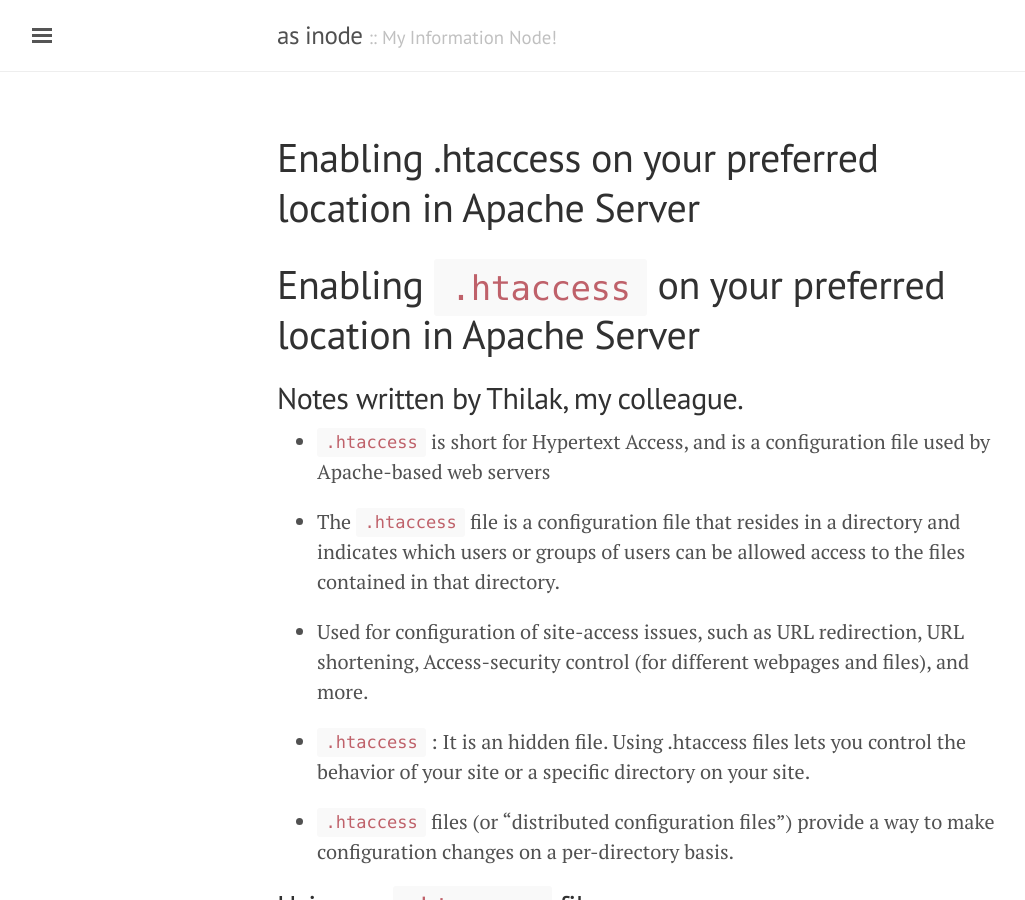
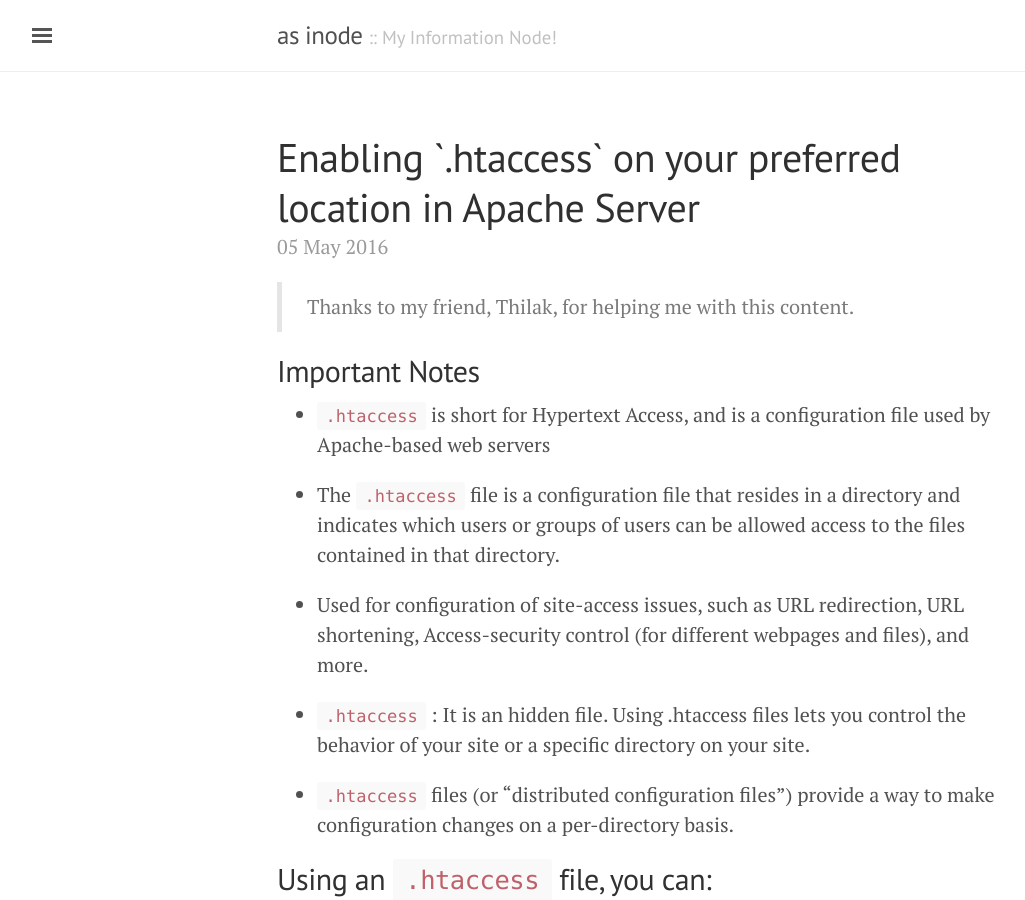
Before and after one commit to SurAnand/suranand.github.io, a Jekyll site: the page built from _posts/2016-05-05-htaccess.md, in a window 1280 px wide and 900 px high. Shown: the whole window, without its empty margins (3-1028 px from the left). Built offline with Jekyll 4.4.1, drawn with Linux system fonts in a browser that asks for light colours; our own code applies the rules of GitHub Pages for plain Markdown files; comment, search, counter and statistics services are not loaded; some of the changed text lies outside the part shown.

Commit message:
pushing some old 2016 posts into live and deleted some trash posts

```diff
--- a/drafts/2016-05-05-htaccess.md
+++ b/_posts/2016-05-05-htaccess.md
@@ -1,6 +1,12 @@
-# Enabling `.htaccess` on your preferred location in Apache Server
+---
+layout: post
+title: Enabling `.htaccess` on your preferred location in Apache Server
+comments: true
+---
 
-## Notes written by Thilak, my colleague.
+> Thanks to my friend, Thilak, for helping me with this content.
+
+## Important Notes
 
 - `.htaccess` is short for Hypertext Access, and is a configuration file used by Apache-based web servers
 
```
Also changed, not shown: drafts/2016-07-12-conda_env.md (deleted, +0 -9 lines), _posts/2016-05-19-mywhich.md (renamed from drafts/2016-05-19-mywhich.md).
